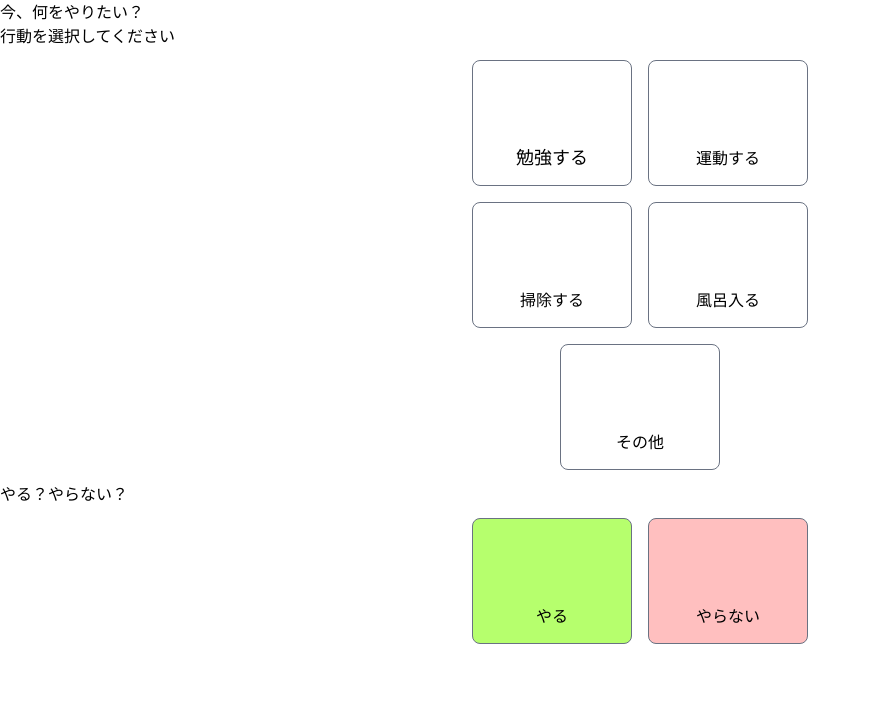
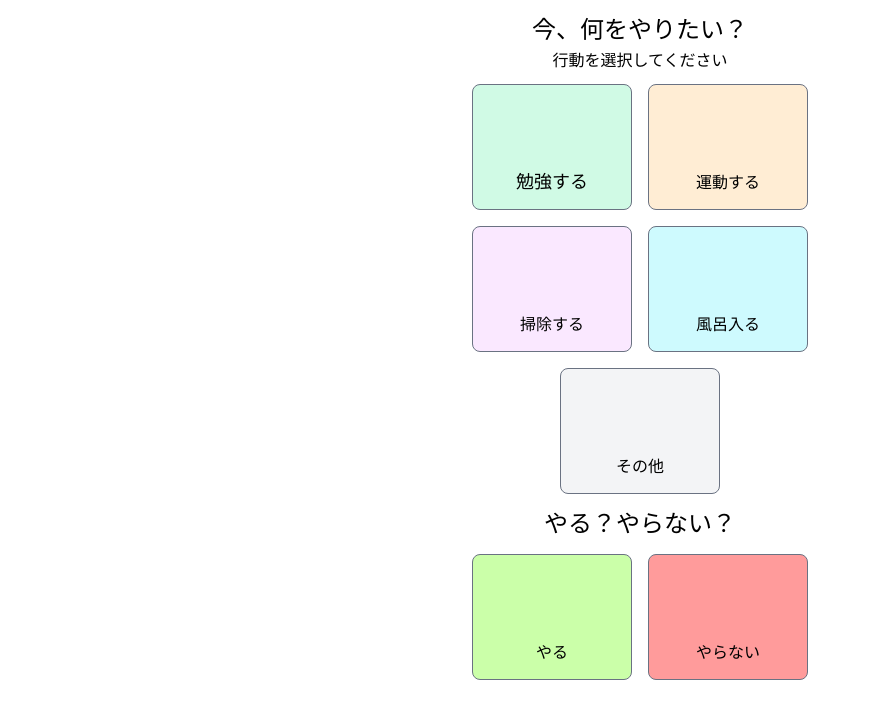
Before and after one commit to risa-h1108/Miru, a React (Vite) app: page / in a window 1280 px wide. Shown: the top 718 px of the page, without its empty margins (0-871 px from the left). Built offline with nearby package versions, Linux system fonts and the light colour scheme; some icons are missing.

Commit message:
style: テキストのCSS変更、ホバー時の色変更・色つけ

```diff
--- a/src/pages/ActionChoice.tsx
+++ b/src/pages/ActionChoice.tsx
@@ -8,48 +8,58 @@
 
   return (
     <div>
-      <h1>今、何をやりたい？</h1>
-      <h2>行動を選択してください</h2>
+      <div className=" max-w-sm mx-auto mt-3 ">
+        <h1 className="text-[24px] flex items-center justify-center">
+          今、何をやりたい？
+        </h1>
+        <h2 className="text-[16px] flex items-center justify-center">
+          行動を選択してください
+        </h2>
+      </div>
 
       {/*4つ全てを縦横2列ずつ・中央寄せ */}
       <div className="grid grid-cols-2 gap-x-4 gap-y-4 px-6 mb-4 mt-3 max-w-sm mx-auto">
         {/* 各カードやテキストの位置、サイズ */}
-        <div className="border border-gray-500 rounded-lg w-40 h-31.5 flex flex-col items-center justify-center text-lg">
+        <div className="border border-gray-500 rounded-lg w-40 h-31.5 flex flex-col items-center justify-center text-lg bg-emerald-100 hover:bg-emerald-200">
           <Icon icon="lucide:book" width={70} height={70}></Icon>
           勉強する
         </div>
 
-        <div className="border border-gray-500 rounded-lg w-40 h-31.5 flex flex-col items-center justify-center">
+        <div className="border border-gray-500 rounded-lg w-40 h-31.5 flex flex-col items-center justify-center bg-orange-100 hover:bg-orange-200">
           <Icon icon="lucide:dumbbell" width={70} height={70}></Icon>
           運動する
         </div>
 
-        <div className="border border-gray-500 rounded-lg w-40 h-31.5 flex flex-col items-center justify-center">
+        <div className="border border-gray-500 rounded-lg w-40 h-31.5 flex flex-col items-center justify-center  bg-fuchsia-100 hover:bg-fuchsia-200">
           <Icon icon="lucide-lab:broom" width={70} height={70}></Icon>
           掃除する
         </div>
-        <div className="border border-gray-500 rounded-lg w-40 h-31.5 flex flex-col items-center justify-center">
+        <div className="border border-gray-500 rounded-lg w-40 h-31.5 flex flex-col items-center justify-center bg-cyan-100 hover:bg-cyan-200">
           <Icon icon="lucide-lab:bath-bubble" width={70} height={70}></Icon>
           風呂入る
         </div>
       </div>
 
-      <div className="border border-gray-500 rounded-lg w-40 h-31.5 mb-3 flex flex-col items-center justify-center mx-auto">
+      <div className="border border-gray-500 rounded-lg w-40 h-31.5 mb-3 flex flex-col items-center justify-center mx-auto  bg-gray-100 hover:bg-gray-200">
         <Icon icon="lucide:ellipsis" width={70} height={70}></Icon>
         その他
       </div>
 
-      <h2>やる？やらない？</h2>
+      <div className=" max-w-sm mx-auto mt-3">
+        <h2 className="text-[24px] flex items-center justify-center">
+          やる？やらない？
+        </h2>
+      </div>
 
       {/*横2列・中央寄せ */}
       <div className="grid grid-cols-2 gap-x-4 gap-y-4 px-6 mb-4 mt-3 max-w-sm mx-auto">
         {/* 選択可能なカード表示 */}
-        <div className="border border-gray-500 rounded-lg w-40 h-31.5 flex flex-col items-center justify-center bg-[#B6FF6D]">
+        <div className="border border-gray-500 rounded-lg w-40 h-31.5 flex flex-col items-center justify-center bg-[#CBFFA9] hover:bg-[#b1ff7e]">
           <Icon icon="lucide:check" width={70} height={70}></Icon>
           やる
         </div>
 
-        <div className="border border-gray-500 rounded-lg w-40 h-31.5 flex flex-col items-center justify-center bg-[#FFBFBF]">
+        <div className="border border-gray-500 rounded-lg w-40 h-31.5 flex flex-col items-center justify-center bg-[#FF9B9B] hover:bg-[#fe7575]">
           <Icon icon="lucide:x" width={70} height={70}></Icon>
           やらない
         </div>
```
